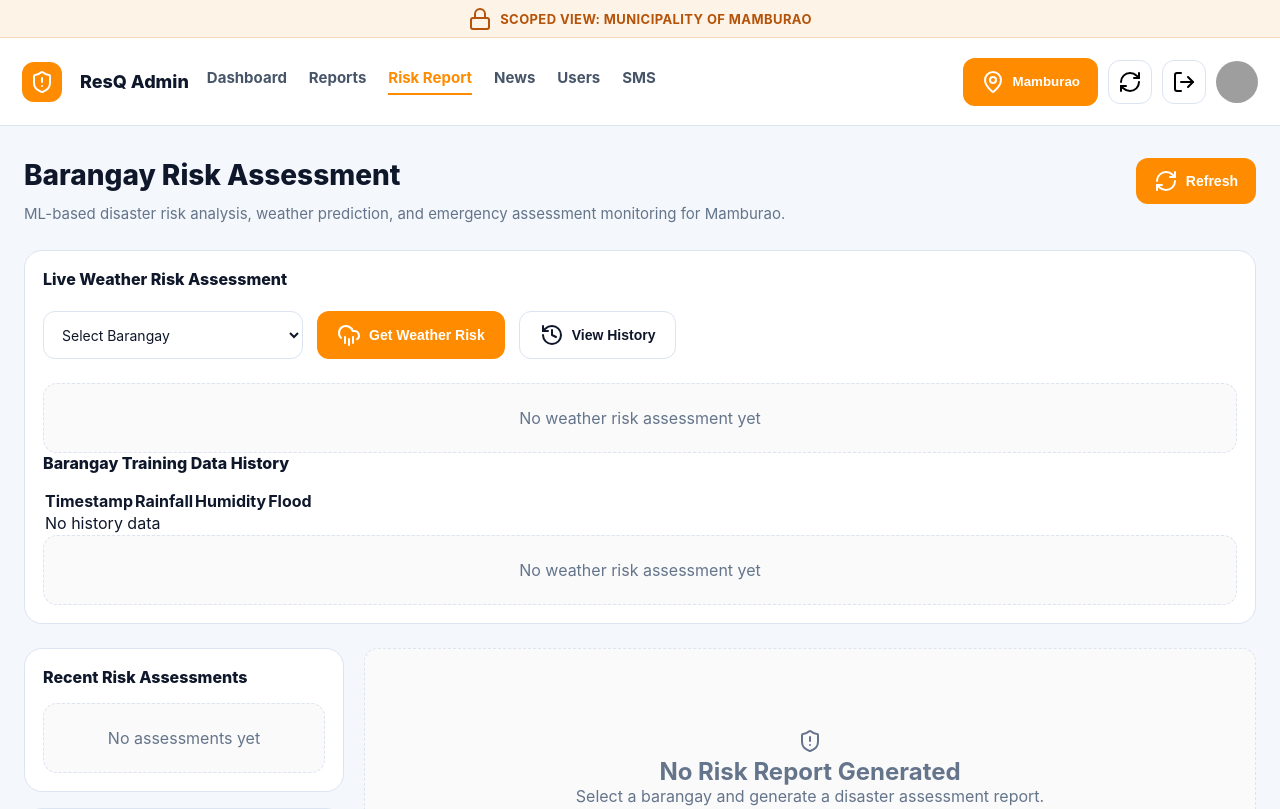
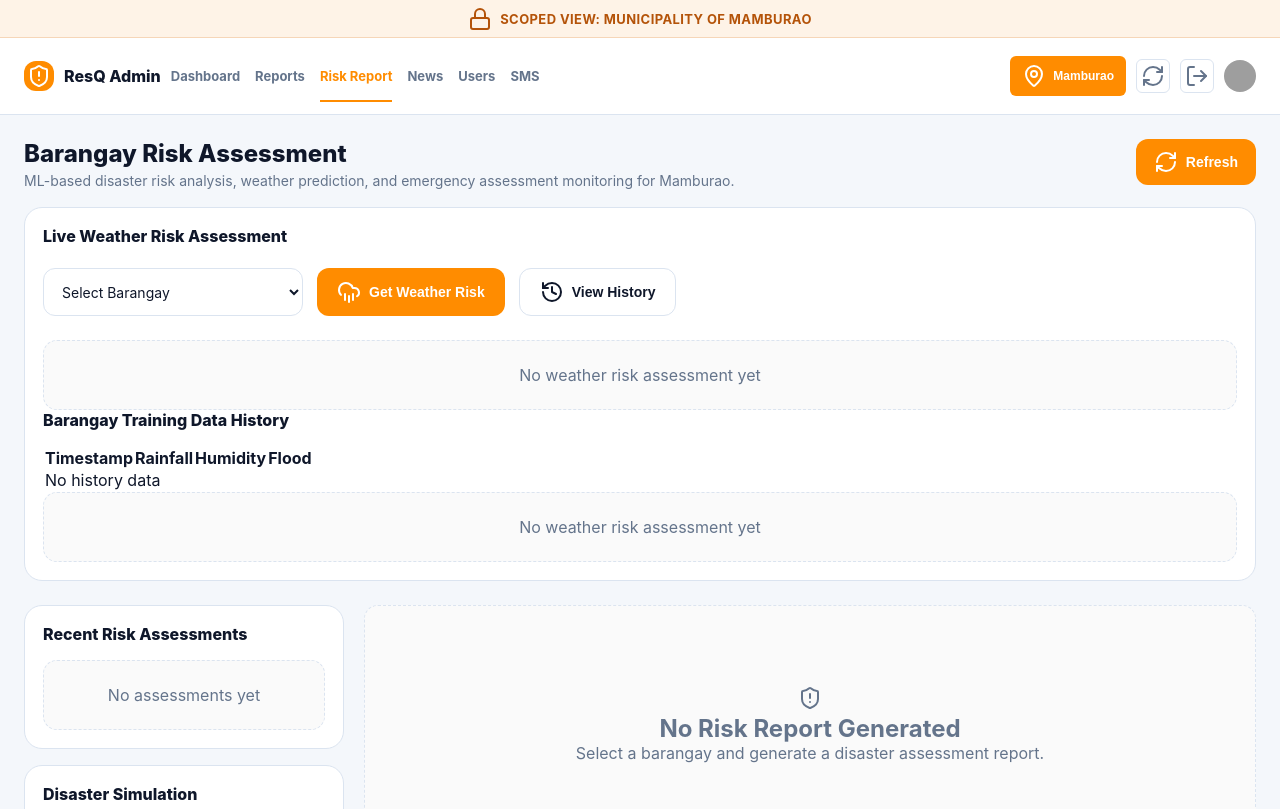
Before and after one commit to joshuaapostol24/resq-web, a website: page RISKREPORT/riskreport.html in a window 1280 px wide. Shown: the top 809 px of the page. Drawn offline with nearby package versions, Linux system fonts and the light colour scheme; no server answers; sample sign-in values are in the browser's storage; grey boxes are pictures that could not be loaded.

Commit message:
fixed placements

```diff
--- a/RISKREPORT/riskreport.css
+++ b/RISKREPORT/riskreport.css
@@ -48,24 +48,24 @@ body{
 ========================= */
 
 .top-nav{
-    height:88px;
     background:#fff;
-    border-bottom:1px solid var(--border);
+    padding:12px 24px;
     display:flex;
     justify-content:space-between;
     align-items:center;
-    padding:0 22px;
+    border-bottom:1px solid var(--border);
+    gap:18px;
 }
 
 .nav-left{
     display:flex;
     align-items:center;
-    gap:18px;
+    gap:10px;
 }
 
 .logo-box{
-    width:40px;
-    height:40px;
+    width:30px;
+    height:30px;
     border-radius:12px;
     background:var(--primary);
     color:#fff;
@@ -75,22 +75,23 @@ body{
 }
 
 .brand{
-    font-size:18px;
     font-weight:800;
+    font-size:16px;
+    white-space:nowrap;
 }
 
 .nav-links{
     display:flex;
     align-items:center;
-    gap:22px;
+    gap:15px;
 }
 
 .nav-links a{
+    color:var(--muted);
     text-decoration:none;
-    color:#475569;
-    font-size:15px;
+    font-size:13px;
     font-weight:700;
-    padding-bottom:6px;
+    padding:18px 0 16px;
     border-bottom:2px solid transparent;
 }
 
@@ -106,8 +107,8 @@ body{
 }
 
 .avatar{
-    width:42px;
-    height:42px;
+    width:32px;
+    height:32px;
     border-radius:50%;
 }
 
@@ -143,29 +144,28 @@ body{
 }
 
 .btn-workspace{
-    border:none;
+    border:0;
+    border-radius:6px;
     background:var(--primary);
-    color:#fff;
-    border-radius:12px;
-    height:48px;
-    padding:0 18px;
+    color:white;
+    gap:7px;
+    font-size:12px;
+    font-weight:800;
+    padding:8px 12px;
     display:flex;
     align-items:center;
-    gap:8px;
-    font-weight:700;
-    cursor:pointer;
 }
 
 .icon-btn{
-    width:44px;
-    height:44px;
-    border-radius:12px;
+    width:34px;
+    height:34px;
+    justify-content:center;
     border:1px solid var(--border);
-    background:#fff;
+    background:white;
+    color:var(--muted);
+    border-radius:6px;
     display:flex;
     align-items:center;
-    justify-content:center;
-    cursor:pointer;
 }
 
 /* =========================
@@ -173,9 +173,9 @@ body{
 ========================= */
 
 .risk-main{
-    max-width:1400px;
-    margin:auto;
-    padding:32px 24px;
+    max-width:1280px;
+    margin:0 auto;
+    padding:24px;
 }
 
 /* =========================
@@ -186,20 +186,20 @@ body{
     display:flex;
     justify-content:space-between;
     align-items:flex-start;
-    gap:20px;
-    margin-bottom:24px;
+    gap:18px;
+    margin-bottom:18px;
 }
 
 .page-header h1{
-    font-size:28px;
+    margin:0;
+    font-size:24px;
     font-weight:800;
-    margin-bottom:10px;
 }
 
 .page-header p{
+    margin:4px 0 0;
     color:var(--muted);
-    font-size:15px;
-    line-height:1.6;
+    font-size:14px;
 }
 
 /* =========================
```
